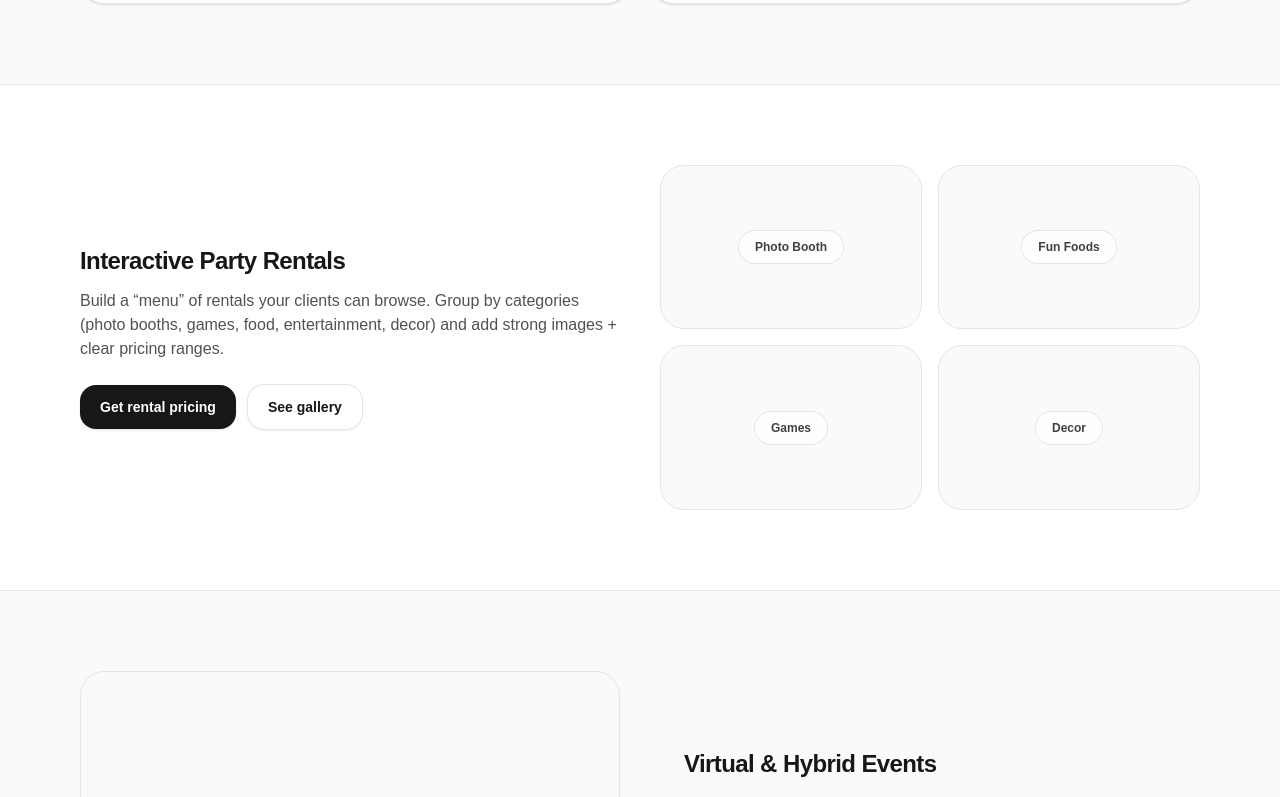
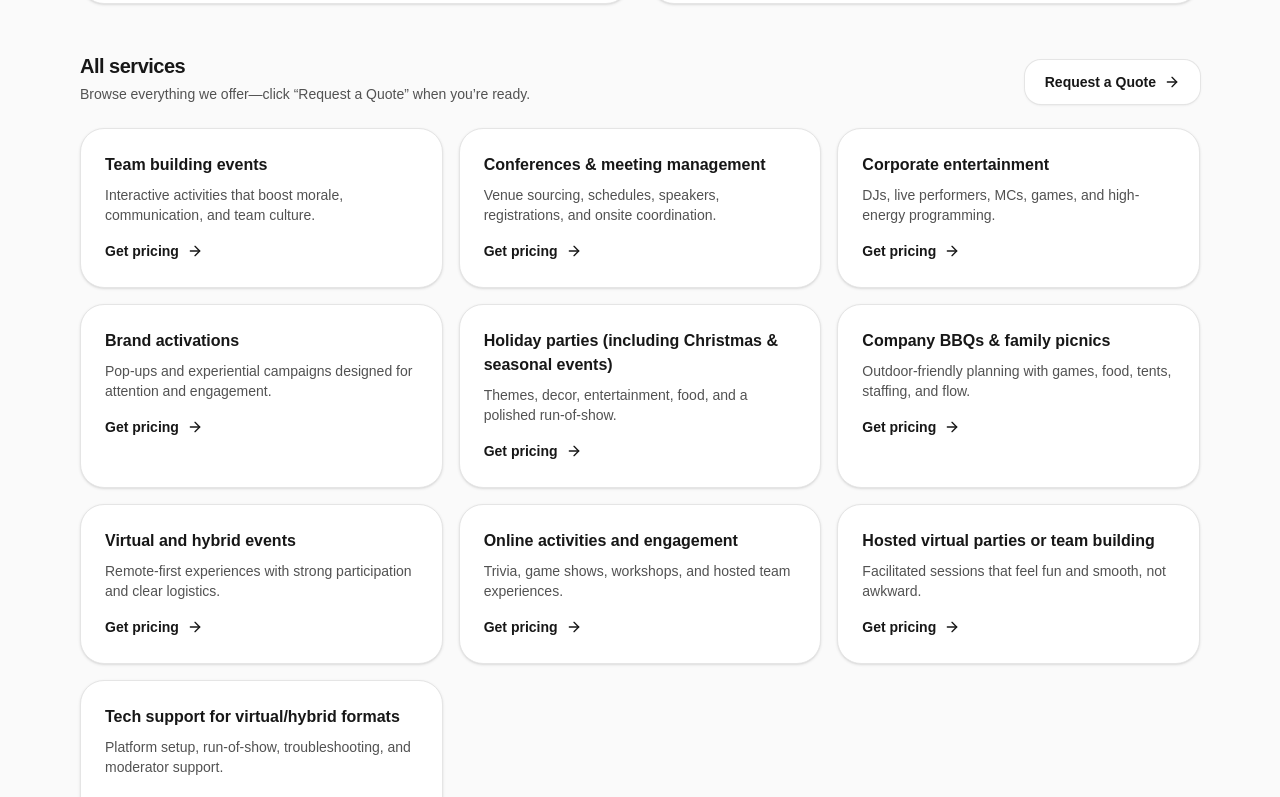
Before and after one commit to Hxmabb/event-planner-toronto, a Next.js app: page / in a window 1280 px wide. Shown: the part 1303-2100 px from the top of the page. Built offline with nearby package versions, Linux system fonts and the light colour scheme.

Commit message:
Update services section

```diff
--- a/app/page.tsx
+++ b/app/page.tsx
@@ -16,7 +16,7 @@ Notes:
 - Hook the “Request a Quote” button to your form/CRM later.
 */
 
-import React from "react";
+import React, { useEffect, useRef, useState } from "react";
 import { ArrowRight, ChevronDown, Mail, MapPin, Phone, Star } from "lucide-react";
 
 // --- tiny helpers ---
@@ -97,6 +97,49 @@ const SERVICES = [
     ],
   },
 ];
+const SERVICE_DETAILS = [
+  {
+    title: "Team building events",
+    desc: "Interactive activities that boost morale, communication, and team culture.",
+  },
+  {
+    title: "Conferences & meeting management",
+    desc: "Venue sourcing, schedules, speakers, registrations, and onsite coordination.",
+  },
+  {
+    title: "Corporate entertainment",
+    desc: "DJs, live performers, MCs, games, and high-energy programming.",
+  },
+  {
+    title: "Brand activations",
+    desc: "Pop-ups and experiential campaigns designed for attention and engagement.",
+  },
+  {
+    title: "Holiday parties (including Christmas & seasonal events)",
+    desc: "Themes, decor, entertainment, food, and a polished run-of-show.",
+  },
+  {
+    title: "Company BBQs & family picnics",
+    desc: "Outdoor-friendly planning with games, food, tents, staffing, and flow.",
+  },
+  {
+    title: "Virtual and hybrid events",
+    desc: "Remote-first experiences with strong participation and clear logistics.",
+  },
+  {
+    title: "Online activities and engagement",
+    desc: "Trivia, game shows, workshops, and hosted team experiences.",
+  },
+  {
+    title: "Hosted virtual parties or team building",
+    desc: "Facilitated sessions that feel fun and smooth, not awkward.",
+  },
+  {
+    title: "Tech support for virtual/hybrid formats",
+    desc: "Platform setup, run-of-show, troubleshooting, and moderator support.",
+  },
+];
+
 
 
 const BLOG = [
@@ -209,10 +252,24 @@ function PlaceholderImage({ label }: { label: string }) {
 }
 
 function DesktopNav() {
+  const [openLabel, setOpenLabel] = useState<string | null>(null);
+  const navRef = useRef<HTMLDivElement | null>(null);
+
+  // close dropdown when clicking outside
+  useEffect(() => {
+    function onDocClick(e: MouseEvent) {
+      if (!navRef.current) return;
+      if (!navRef.current.contains(e.target as Node)) setOpenLabel(null);
+    }
+    document.addEventListener("mousedown", onDocClick);
+    return () => document.removeEventListener("mousedown", onDocClick);
+  }, []);
+
   return (
-    <nav className="hidden items-center gap-2 md:flex">
+    <div ref={navRef} className="hidden items-center gap-2 md:flex">
       {NAV.map((item) => {
         const hasChildren = !!item.children?.length;
+
         if (!hasChildren) {
           return (
             <a
@@ -224,30 +281,48 @@ function DesktopNav() {
             </a>
           );
         }
+
+        const isOpen = openLabel === item.label;
+
         return (
-          <div key={item.label} className="group relative">
-            <button className="inline-flex items-center gap-1 rounded-xl px-3 py-2 text-sm font-semibold text-neutral-700 hover:bg-neutral-100">
-              {item.label} <ChevronDown className="h-4 w-4" />
+          <div key={item.label} className="relative">
+            <button
+              type="button"
+              onClick={() => setOpenLabel(isOpen ? null : item.label)}
+              className={cn(
+                "inline-flex items-center gap-1 rounded-xl px-3 py-2 text-sm font-semibold text-neutral-700 hover:bg-neutral-100",
+                isOpen && "bg-neutral-100"
+              )}
+            >
+              {item.label} <ChevronDown className={cn("h-4 w-4 transition", isOpen && "rotate-180")} />
             </button>
-            <div className="invisible absolute left-0 top-full z-40 mt-2 w-[340px] translate-y-2 rounded-3xl border border-neutral-200 bg-white p-3 opacity-0 shadow-xl transition group-hover:visible group-hover:translate-y-0 group-hover:opacity-100">
+
+            {isOpen ? (
+              <div className="absolute left-0 top-full z-40 mt-2 w-[360px] rounded-3xl border border-neutral-200 bg-white p-3 shadow-xl">
                 <div className="grid gap-1">
                   {item.children!.map((c) => (
                     <a
                       key={c.label}
                       href={c.href}
+                      onClick={() => setOpenLabel(null)}
                       className="rounded-2xl px-4 py-3 text-sm font-semibold text-neutral-800 hover:bg-neutral-50"
                     >
                       {c.label}
+                      <div className="mt-0.5 text-xs font-medium text-neutral-500">
+                        View details
+                      </div>
                     </a>
                   ))}
                 </div>
               </div>
+            ) : null}
           </div>
         );
       })}
-    </nav>
+    </div>
   );
 }
+
 
 export default function Page() {
   return (
@@ -268,9 +343,13 @@ export default function Page() {
           <DesktopNav />
 
           <div className="flex items-center gap-2">
+          <Button variant="secondary" href="#services">
+              Services
+          </Button>
           <Button variant="secondary" href="#contact">
               Contact
           </Button>
+
             <Button href="#quote">
               Request a Quote <ArrowRight className="ml-2 h-4 w-4" />
             </Button>
@@ -358,6 +437,37 @@ export default function Page() {
     </Card>
   ))}
 </div>
+{/* 🔥 ADD THIS BLOCK */}
+<div className="mt-12">
+  <div className="flex items-end justify-between gap-4">
+    <div>
+      <h3 className="text-xl font-semibold tracking-tight">All services</h3>
+      <p className="mt-1 text-sm text-neutral-600">
+        Browse everything we offer—click “Request a Quote” when you’re ready.
+      </p>
+    </div>
+
+    <Button variant="secondary" href="#quote">
+      Request a Quote <ArrowRight className="ml-2 h-4 w-4" />
+    </Button>
+  </div>
+
+  <div className="mt-6 grid gap-4 sm:grid-cols-2 lg:grid-cols-3">
+    {SERVICE_DETAILS.map((s) => (
+      <Card key={s.title}>
+        <div className="text-base font-bold">{s.title}</div>
+        <p className="mt-2 text-sm text-neutral-600">{s.desc}</p>
+        <a
+          href="#quote"
+          className="mt-4 inline-flex items-center text-sm font-semibold text-neutral-900"
+        >
+          Get pricing <ArrowRight className="ml-2 h-4 w-4" />
+        </a>
+      </Card>
+    ))}
+  </div>
+</div>
+
         </div>
       </section>
 
```
Lines whose indentation alone changed are shown as unchanged.
